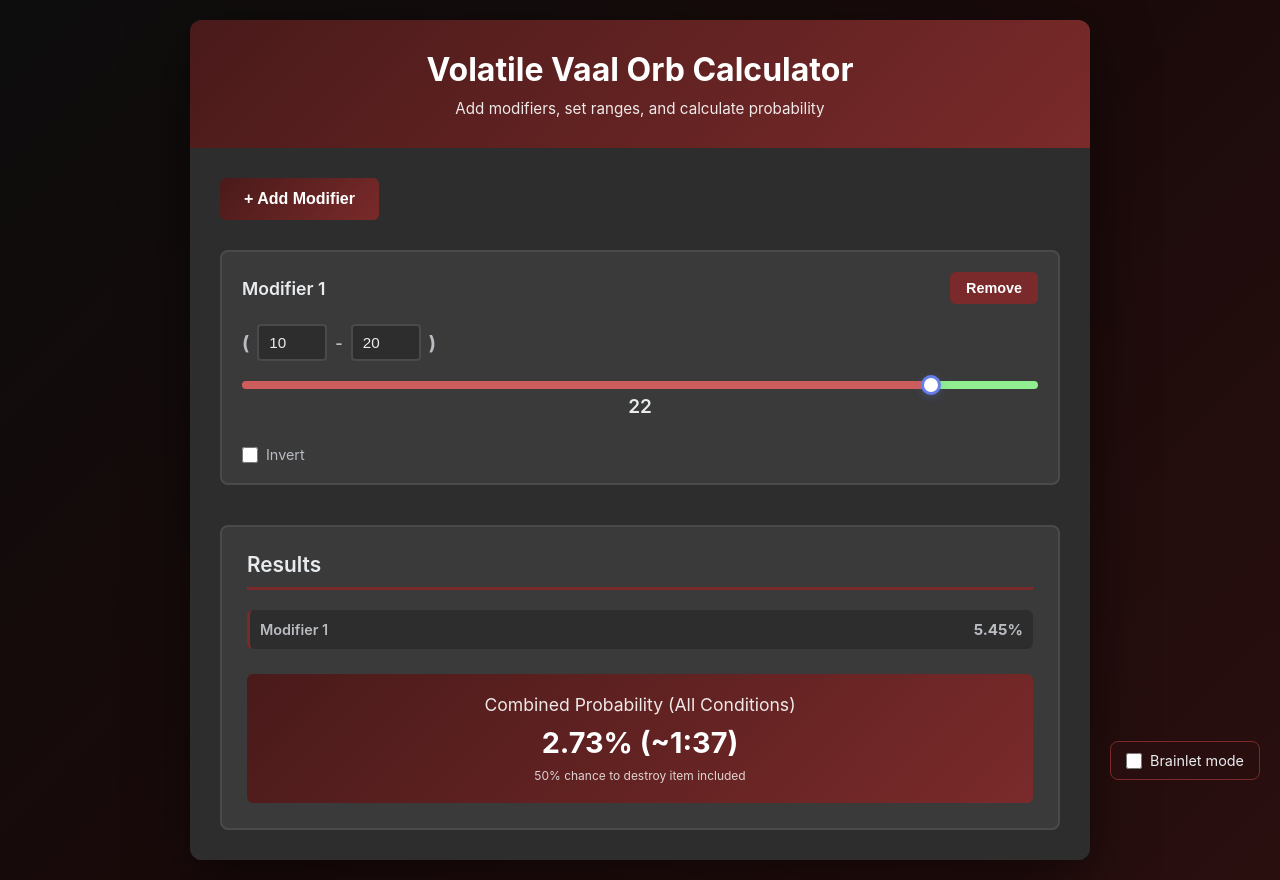
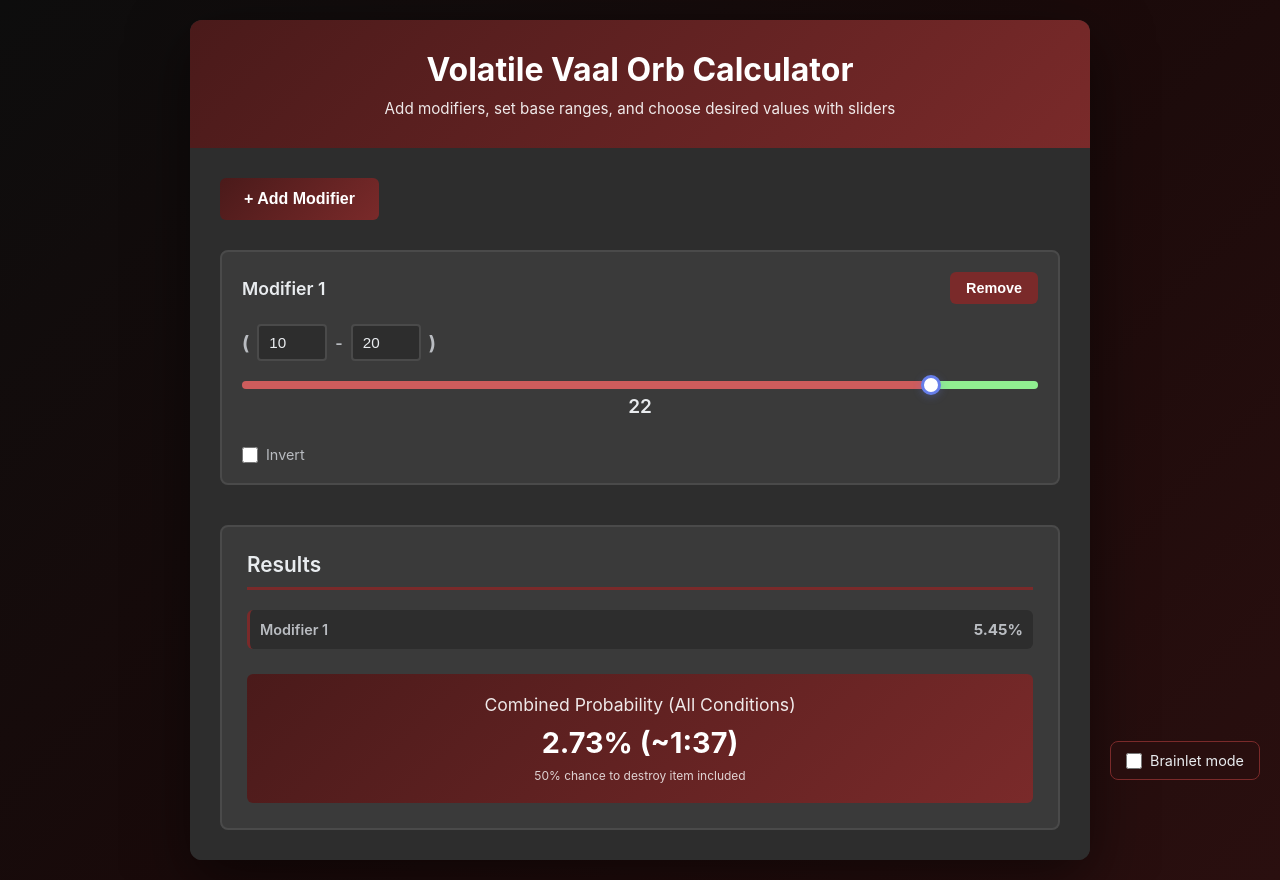
Before and after one commit to TheTektyw/thetektyw.github.io, a plain HTML site: page index.html in a window 1280 px wide. Drawn offline with Linux system fonts and the light colour scheme.

Commit message:
Revise header text for clarity on features
Updated the header description to clarify functionality.

```diff
--- a/index.html
+++ b/index.html
@@ -429,7 +429,7 @@
     <div class="container">
         <div class="header">
             <h1>Volatile Vaal Orb Calculator</h1>
-            <p>Add modifiers, set ranges, and calculate probability</p>
+            <p>Add modifiers, set base ranges, and choose desired values with sliders</p>
         </div>
 
         <div class="content">
```
